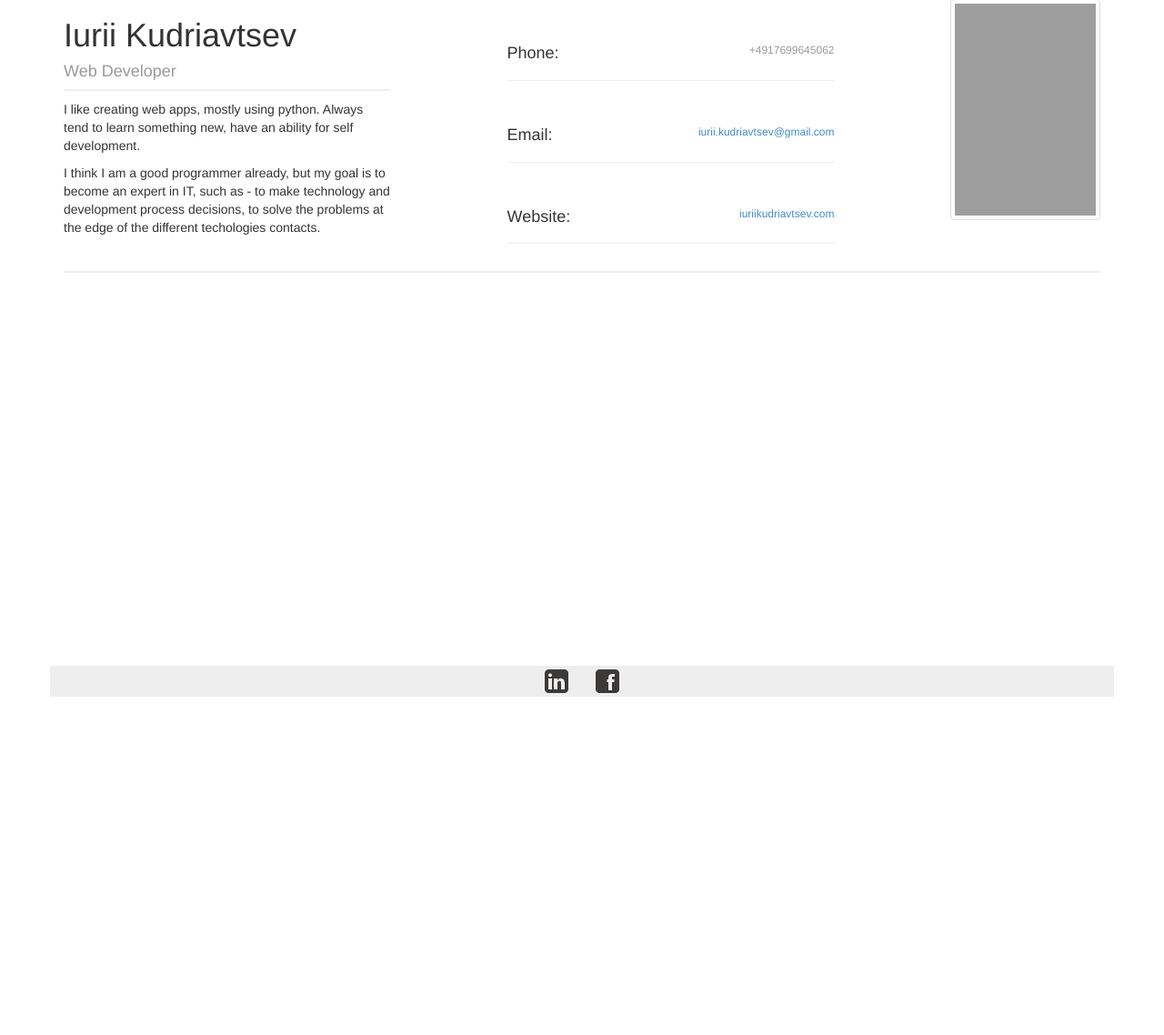
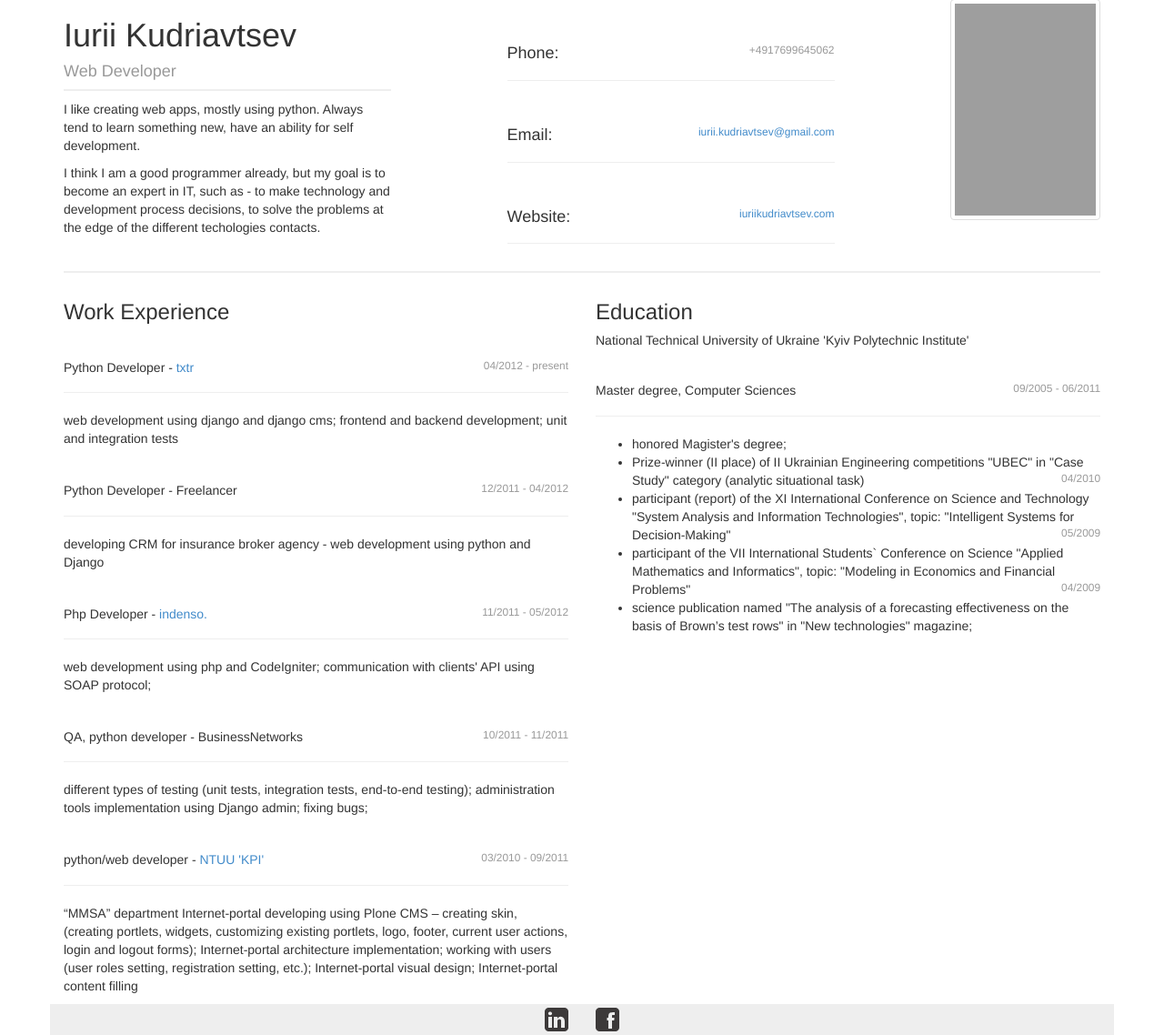
Before and after one commit to ikudriavtsev/personal, a Python web app: template templates/index.html in a window 1280 px wide. Shown: the part 34-1172 px from the top of the page at 91% size. Before the commit the page ends 800 px from the top, so only its background shows below. Run offline with Jinja, Linux system fonts and the light colour scheme; the template is opened without the code that fills it, so the values that code supplies are empty; grey boxes are pictures that could not be loaded.

Commit message:
adding work experience and education.

```diff
--- a/templates/index.html
+++ b/templates/index.html
@@ -5,7 +5,6 @@
   <meta http-equiv="Content-Type" content="text/html; charset=UTF-8">
   <meta name="description" lang="en" content="" />
   <meta name="keywords" content="" />
-  <!-- <link rel="shortcut icon" href="" type="image/x-icon"> -->
   <link rel="stylesheet" type="text/css" href="../static/css/bootstrap.min.css">
   <link rel="stylesheet" type="text/css" href="../static/css/custom.css">
 </head>
@@ -64,7 +63,45 @@
         <img src="http://placekitten.com/g/200/300" class="img-thumbnail">
       </div>
     </div>
-    <div class="row divider">
+    <div class="row divider"></div>
+    <div class="row">
+      <div class="col-md-6">
+        <h3>Work Experience</h3>
+        <div class="page-header">
+          <h5>Python Developer - <a href="http://txtr.com/">txtr</a><small class="pull-right">04/2012 - present</small></h5>
+        </div>
+        <p>web development using django and django cms; frontend and backend development; unit and integration tests</p>
+        <div class="page-header">
+          <h5>Python Developer - Freelancer<small class="pull-right">12/2011 - 04/2012</small></h5>
+        </div>
+        <p>developing CRM for insurance broker agency - web development using python and Django</p>
+        <div class="page-header">
+          <h5>Php Developer - <a href="http://www.indenso.de/">indenso.</a><small class="pull-right">11/2011 - 05/2012</small></h5>
+        </div>
+        <p>web development using php and CodeIgniter; communication with clients' API using SOAP protocol;</p>
+        <div class="page-header">
+          <h5>QA, python developer - BusinessNetworks<small class="pull-right">10/2011 - 11/2011</small></h5>
+        </div>
+        <p>different types of testing (unit tests, integration tests, end-to-end testing); administration tools implementation using Django admin; fixing bugs;</p>
+        <div class="page-header">
+          <h5>python/web developer - <a href="http://iasa.kpi.ua/">NTUU 'KPI'</a><small class="pull-right">03/2010 - 09/2011</small></h5>
+        </div>
+        <p>“MMSA” department Internet-portal developing using Plone CMS – creating skin, (creating portlets, widgets, customizing existing portlets, logo, footer, current user actions, login and logout forms); Internet-portal architecture implementation; working with users (user roles setting, registration setting, etc.); Internet-portal visual design; Internet-portal content filling</p>
+      </div>
+      <div class="col-md-6">
+        <h3>Education</h3>
+        <h5>National Technical University of Ukraine 'Kyiv Polytechnic Institute'</h5>
+        <div class="page-header">
+          <h5>Master degree, Computer Sciences<small class="pull-right">09/2005 - 06/2011</small></h5>
+        </div>
+        <ul>
+          <li>honored Magister's degree;</li>
+          <li>Prize-winner (II place) of ІІ Ukrainian Engineering competitions "UBEC" in "Case Study" category (analytic situational task)<small class="pull-right text-muted">04/2010</small></li>
+          <li>participant (report) of the XI International Conference on Science and Technology "System Analysis and Information Technologies", topic: "Intelligent Systems for Decision-Making" <small class="pull-right text-muted">05/2009</small></li>
+          <li>participant of the VII International Students` Conference on Science "Applied Mathematics and Informatics", topic: "Modeling in Economics and Financial Problems" <small class="pull-right text-muted">04/2009</small></li>
+          <li>science publication named "The analysis of a forecasting effectiveness on the basis of Brown’s test rows" in "New technologies" magazine;</li>
+        </ul>
+      </div>
     </div>
     <div id="push"></div>
   </div>
```
